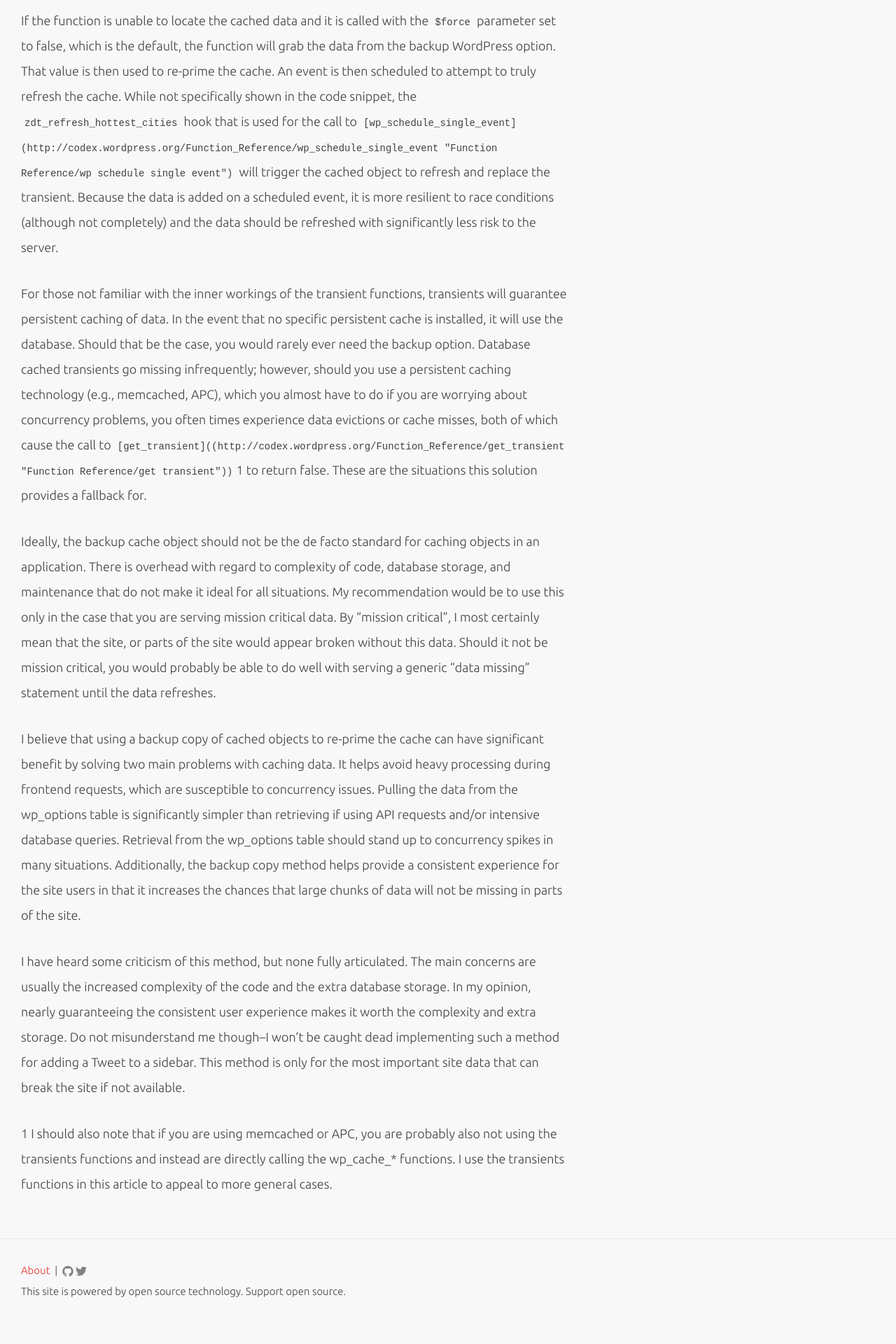
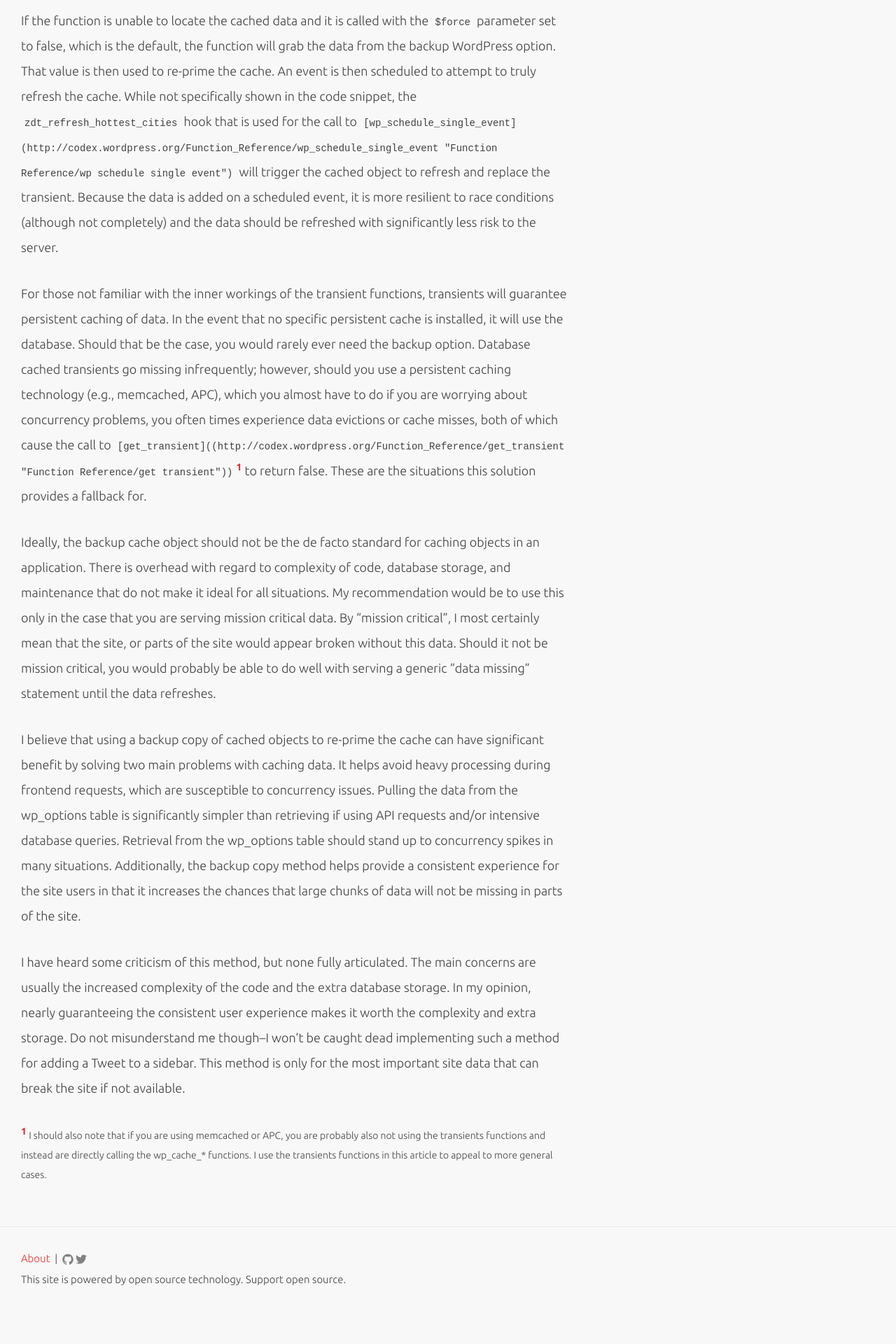
Before and after one commit to tollmanz/tollmanz.com-old, a Jekyll site: the page built from _posts/2012-05-18-backup-cached-objects.markdown, in a window 1280 px wide. Shown: the part 2696-4616 px from the top of the page at 70% size. Built offline with Jekyll 4.4.1, drawn with Linux system fonts in a browser that asks for light colours; some web fonts are replaced.

Commit message:
Add footnote styling.

```diff
--- a/_sass/_layout.scss
+++ b/_sass/_layout.scss
@@ -97,3 +97,15 @@
         }
     }
 }
+
+.footnote {
+    font-size: 14px;
+}
+
+.footnote-article-number,
+.footnote-footer-number {
+    color: #DC322F;
+    vertical-align: super;
+    font-weight: 600;
+    font-size: 14px;
+}
```
